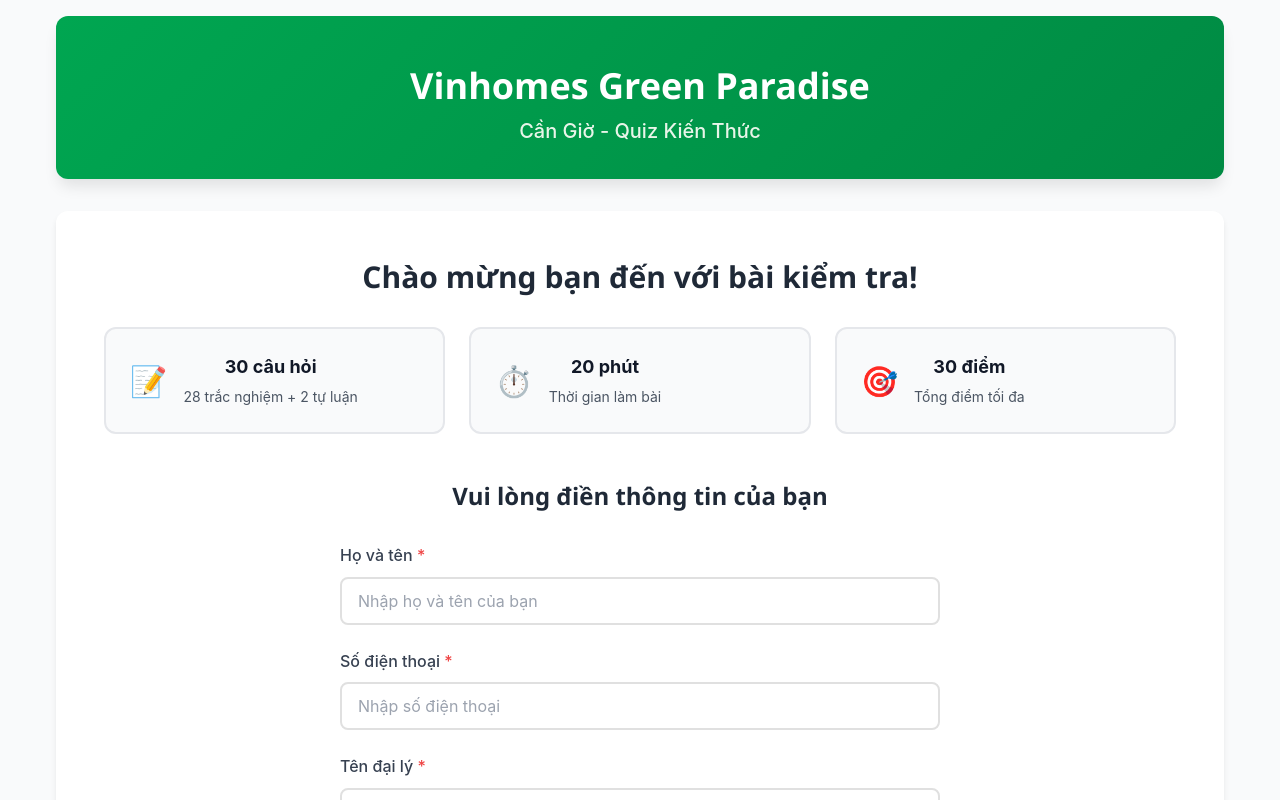
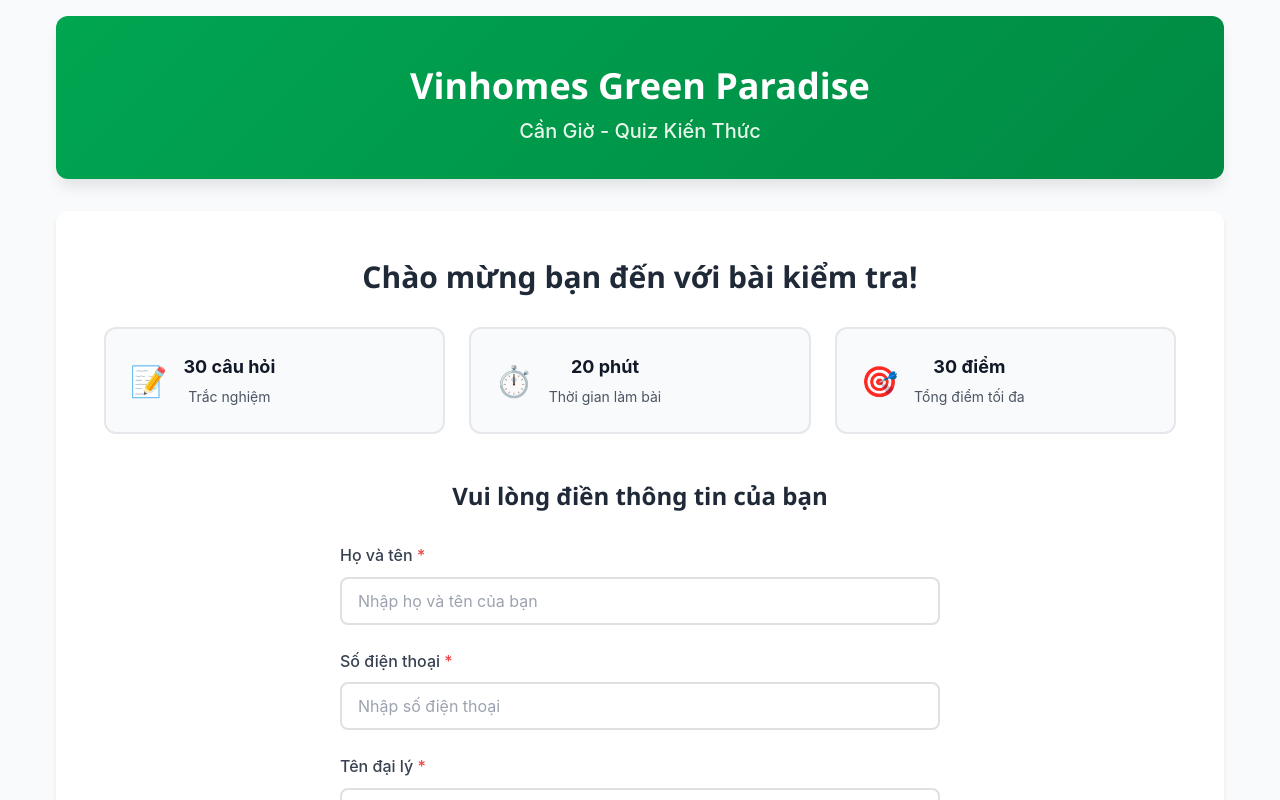
Before and after one commit to Mayhomes/quiz, a plain HTML site: page index.html in a window 1280 px wide. Shown: the top 800 px of the page. Drawn offline with Linux system fonts and the light colour scheme.

```diff
--- a/index.html
+++ b/index.html
@@ -22,7 +22,7 @@
                         <span class="icon">📝</span>
                         <div>
                             <strong>30 câu hỏi</strong>
-                            <p>28 trắc nghiệm + 2 tự luận</p>
+                            <p>Trắc nghiệm</p>
                         </div>
                     </div>
                     <div class="info-item">
```
Also changed, not shown: 1 other file.
